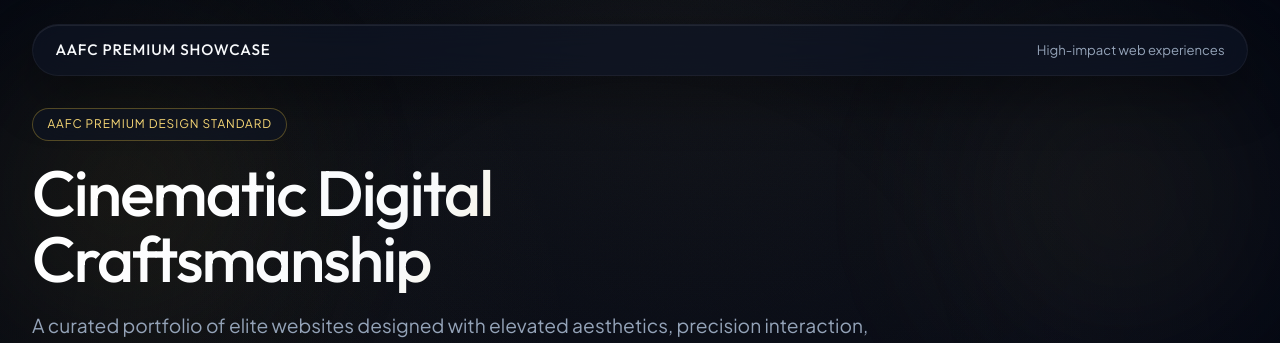
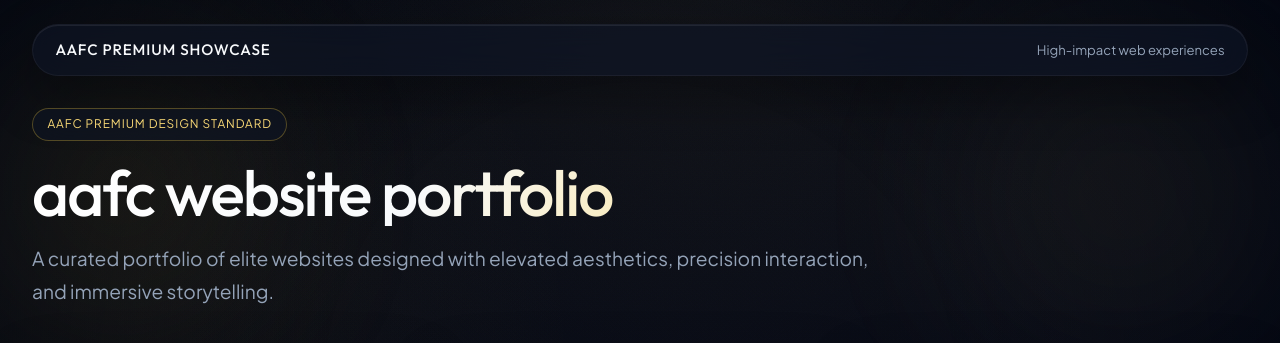
Before and after one commit to knoxkiminou1-byte/The-Protfolio, a React (Vite) app: page / in a window 1280 px wide. Shown: the top 343 px of the page. Built offline with nearby package versions, Linux system fonts and the light colour scheme; the HTML template or start-up script is replaced by a standard one.

Commit message:
Update portfolio title text

```diff
--- a/index.html
+++ b/index.html
@@ -3,7 +3,7 @@
   <head>
     <meta charset="UTF-8" />
     <meta name="viewport" content="width=device-width, initial-scale=1.0" />
-    <title>AAFC Portfolio</title>
+    <title>aafc website portfolio</title>
     <link rel="icon" type="image/png" sizes="32x32" href="/favicon-32x32.png" />
     <link rel="icon" type="image/png" sizes="16x16" href="/favicon-16x16.png" />
     <link rel="apple-touch-icon" sizes="180x180" href="/apple-touch-icon.png" />
--- a/src/App.tsx
+++ b/src/App.tsx
@@ -103,7 +103,7 @@ export default function App() {
 
         <header className="hero mt-8">
           <p className="hero-badge">AAFC Premium Design Standard</p>
-          <h1 className="hero-title">Cinematic Digital Craftsmanship</h1>
+          <h1 className="hero-title">aafc website portfolio</h1>
           <p className="hero-copy">
             A curated portfolio of elite websites designed with elevated aesthetics, precision interaction, and immersive storytelling.
           </p>
```
